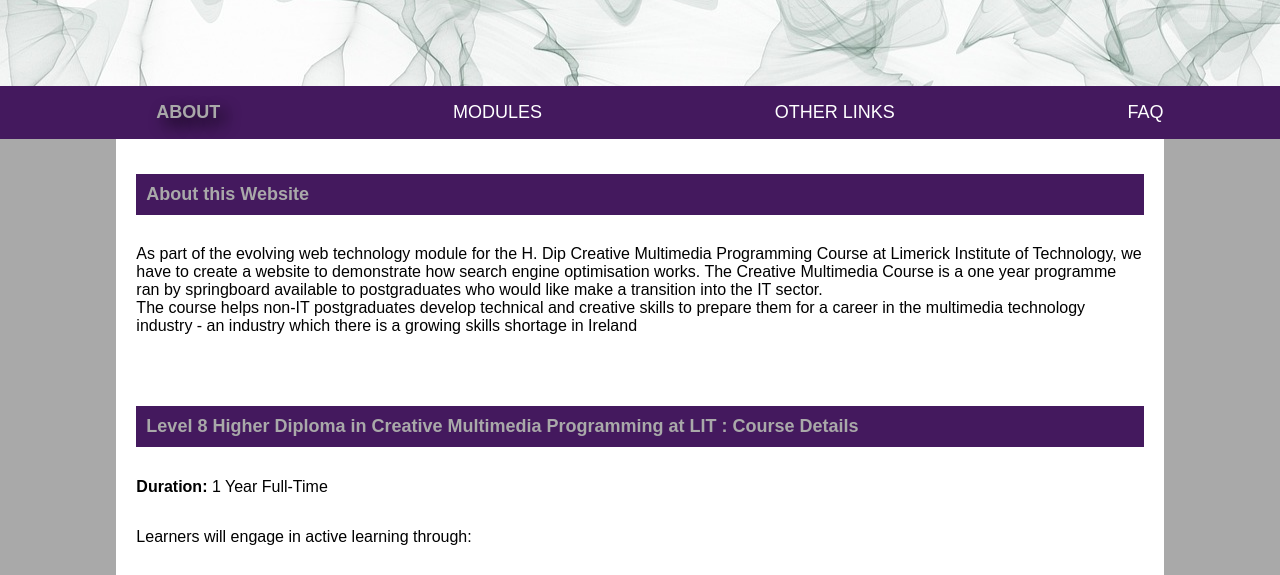
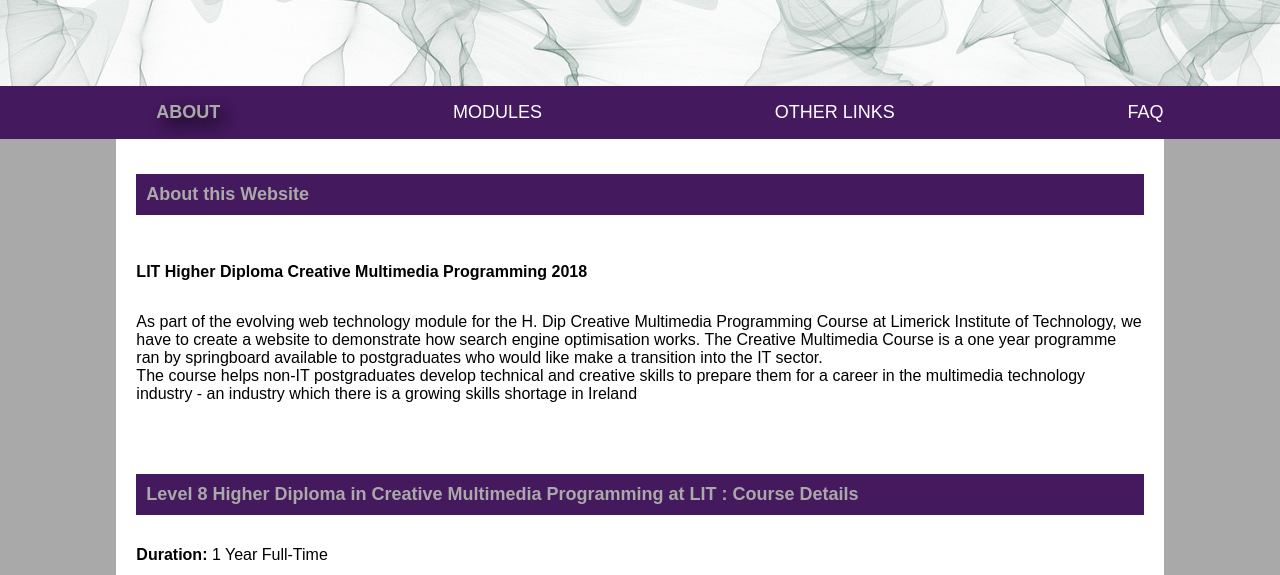
Before and after one commit to K00233560/CreativeMultimediaProgramming, a plain HTML site: page index.html in a window 1280 px wide. Shown: the part 173-748 px from the top of the page. Drawn offline with Linux system fonts and the light colour scheme.

Commit message:
Date Added

```diff
--- a/index.html
+++ b/index.html
@@ -4,7 +4,7 @@
         <meta charset="utf-8">
         <meta name="viewport" content="width=device-width, initial-scale=1">
         <meta name="google-site-verification" content="fTE3xDBsEBXYvurFJggF-zPvQ6y0SNqyRX_cgeZ0NrQ" />
-        <title>Creative Multimedia Programming at LIT</title>
+        <title>Creative Multimedia Programming at LIT 2018</title>
             <link href="css/stylesheet.css" rel="stylesheet" type="text/css"/>
     </head>
     <body>
@@ -29,7 +29,8 @@
             </nav>
             <div class="AboutCMP">
                 <div>
-                    <h2>About this Website</h2>
+                    <h2>About this Website</h2><br>
+					<h3>LIT Higher Diploma Creative Multimedia Programming 2018</h3>
                     <p>
                         As part of the evolving web technology module for the H. Dip Creative Multimedia Programming  Course at Limerick Institute of Technology, we have to create a website to demonstrate how search engine optimisation works. The Creative Multimedia Course is a one year programme ran by springboard available to postgraduates who would like make a transition into the IT sector.<br>
                         The course helps non-IT postgraduates develop technical and creative skills to prepare them for a career in the multimedia technology industry - an industry which there is a growing skills shortage in Ireland
```
